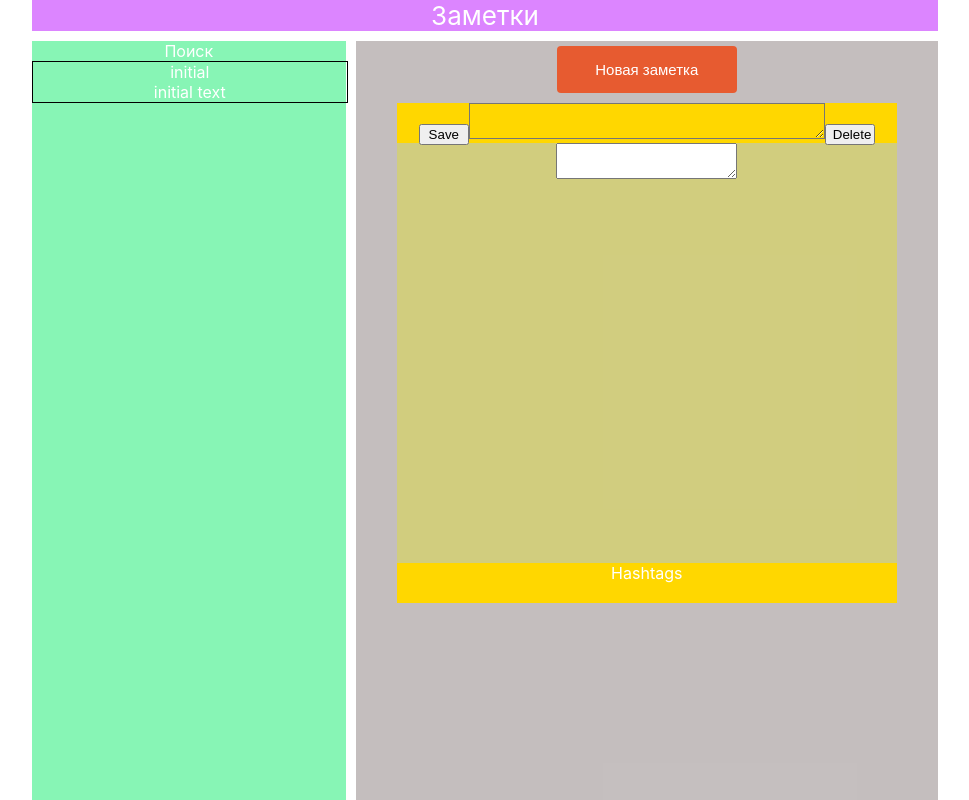
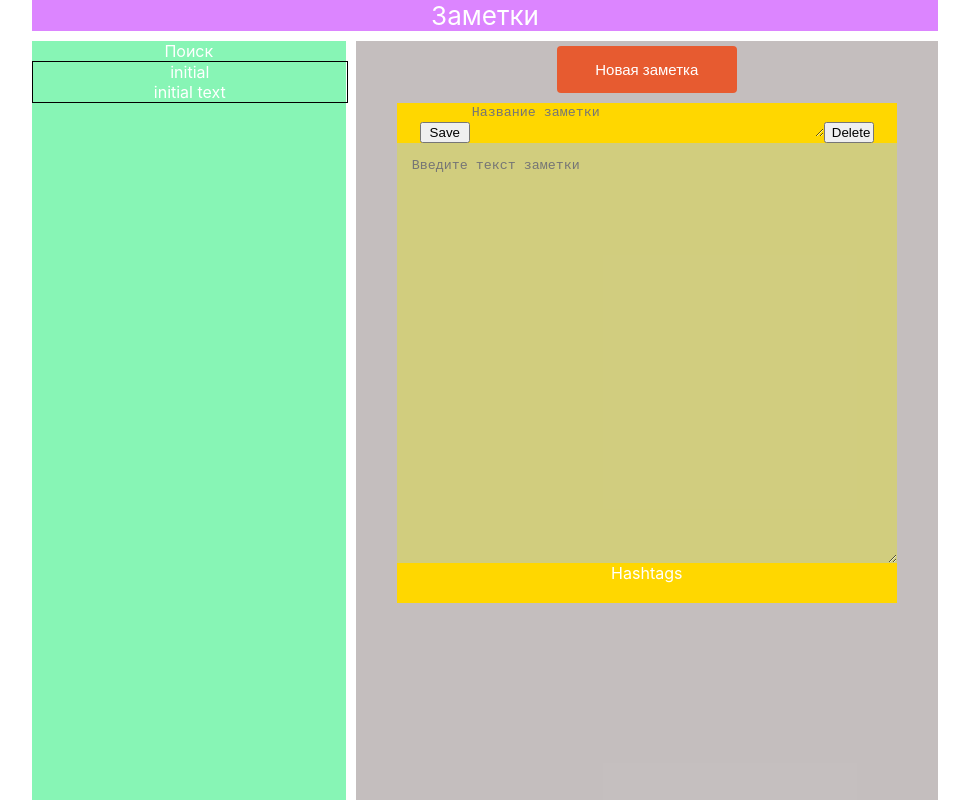
Before and after one commit to svetamankovskaya/notes-creator, a React (Create React App) app: page / in a window 1280 px wide. Shown: the whole page, without its empty margins (160-1129 px from the left). Built offline with nearby package versions, Linux system fonts and the light colour scheme; no server answers.

Commit message:
styled textarea

```diff
--- a/src/components/NoteEditor/NoteEditor.js
+++ b/src/components/NoteEditor/NoteEditor.js
@@ -37,11 +37,11 @@ const NoteEditor = (props) => {
       <div className={classes.noteWrapper}>
         <div className={classes.noteTitle}>
           <button onClick={saveNote}>Save</button>
-          <textarea onChange={onTitleChange} ref={newTitleElement} value={props.note.title} />
+          <textarea onChange={onTitleChange} ref={newTitleElement} value={props.note.title} placeholder="Название заметки" />
           <button onClick={deleteNote}>Delete</button>
         </div>
         <div className={classes.noteText}>
-          <textarea onChange={onNoteBodyChange} ref={newNoteBody} value={props.note.text} />
+          <textarea onChange={onNoteBodyChange} ref={newNoteBody} value={props.note.text} placeholder="Введите текст заметки" />
         </div>
         <div className={classes.hashtags}>Hashtags</div>
       </div>
--- a/src/components/NoteEditor/NoteEditor.module.css
+++ b/src/components/NoteEditor/NoteEditor.module.css
@@ -6,7 +6,6 @@
 .noteWrapper{
     width: 500px;
     height: 500px;
-    background-color:  rgba(228, 228, 24, 0.384);
     margin: 5px auto;
 }
 
@@ -17,8 +16,11 @@
 
 .noteTitle textarea{
   width: 70%;
-  background-color: gold;
+  background-color: transparent;
   outline: none;
+  padding: auto 0;
+  margin: auto 0;
+  border: 0;
 }
 
 .noteTitle button{
@@ -27,6 +29,16 @@
 
 .noteText{
   height: 420px;
+}
+
+.noteText textarea{
+  width: 470px;
+  height: 390px;
+  outline: none;
+  padding: 15px;
+  border: 0;
+  background-color:  rgba(228, 228, 24, 0.384);
+  margin: 0 auto;
 }
 
 .hashtags{
```
